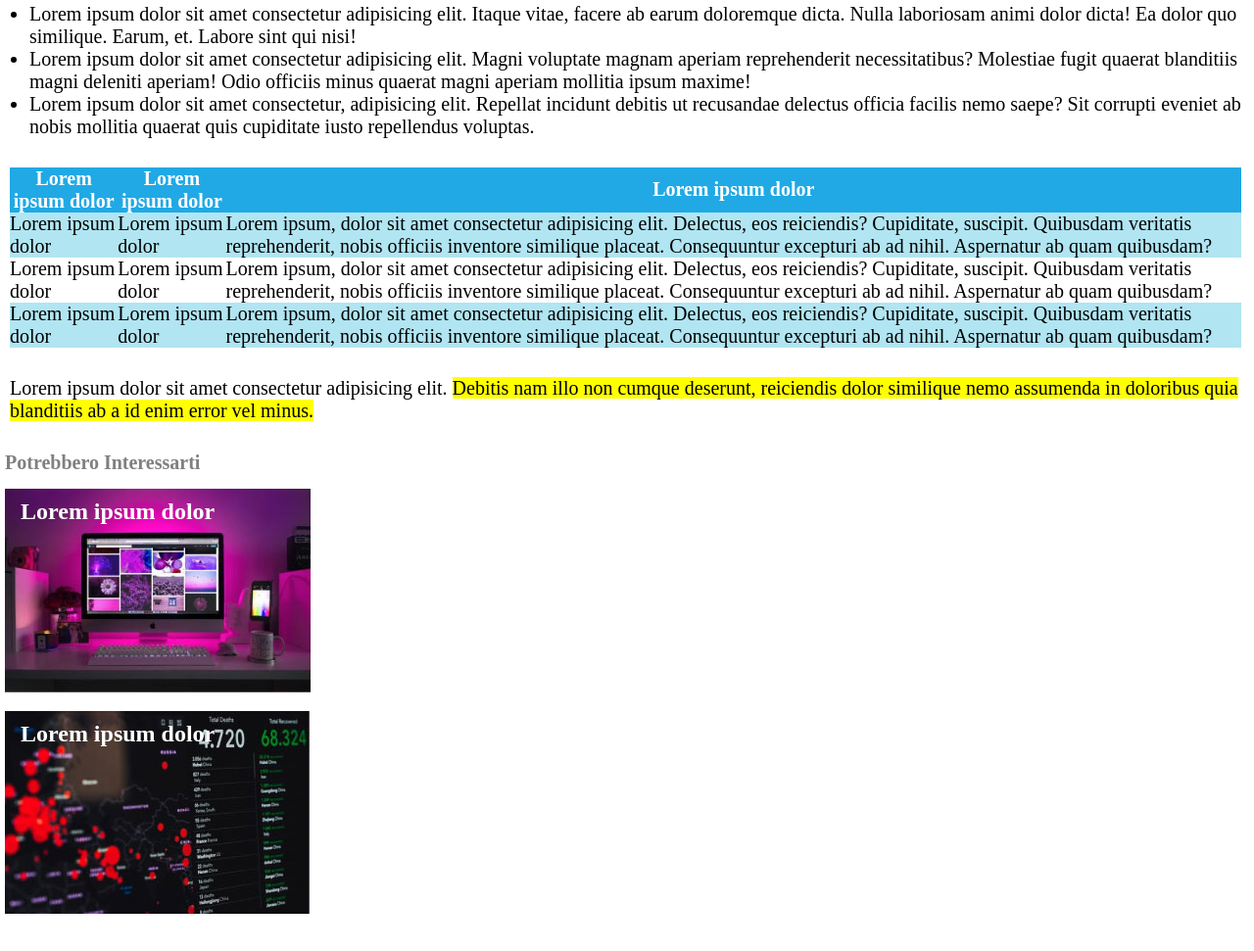
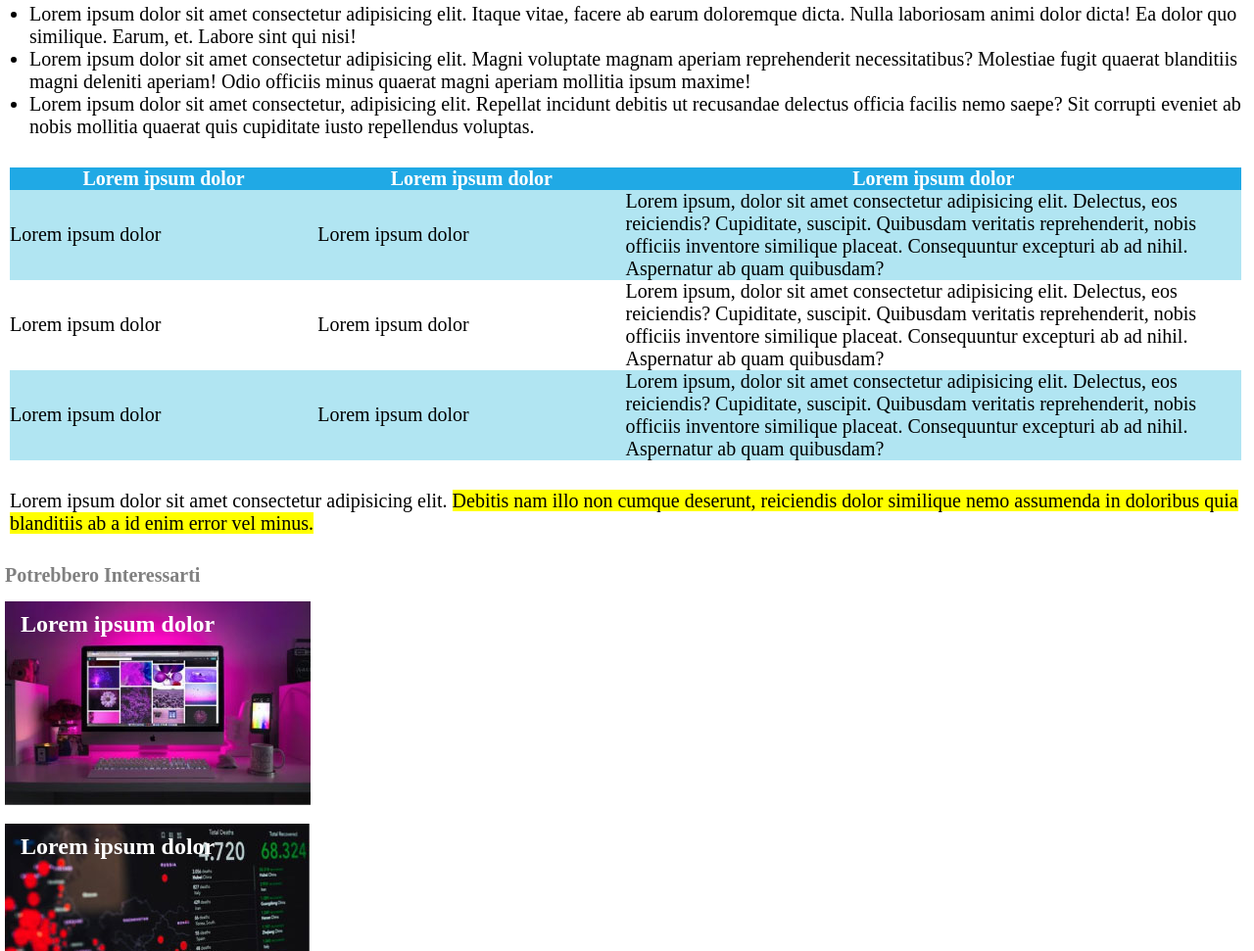
Before and after one commit to ValerioCarbone/html-css-booleaner1, a plain HTML site: page index.html in a window 1280 px wide. Shown: the part 882-1853 px from the top of the page at 98% size. Before the commit the page ends 1827 px from the top, so only its background shows below. Drawn offline with Linux system fonts and the light colour scheme.

Commit message:
Correzione finale

```diff
--- a/css/style.css
+++ b/css/style.css
@@ -60,15 +60,16 @@ th {
 table {
     margin-bottom: 30px;
     border: none;
-    border-spacing: 0px;
+    border-collapse: collapse;
+    width: 100%;
 }
 
 .column {
-    column-gap: 200px;
+    width: 50%;
 }
 
 .column2 {
-    column-gap: 200px;
+    width: 25%;
 }
 
 footer{
--- a/index.html
+++ b/index.html
@@ -38,27 +38,27 @@
                 <table>
 
                     <tr>
+                        <th class="column2">Lorem ipsum dolor</th>
+                        <th class="column2">Lorem ipsum dolor</th>
                         <th class="column">Lorem ipsum dolor</th>
-                        <th class="column2">Lorem ipsum dolor</th>
-                        <th>Lorem ipsum dolor</th>
                     </tr>
 
                     <tr style="background-color: #B1E5F2;">
-                        <td class="column">Lorem ipsum dolor</td>
                         <td class="column2">Lorem ipsum dolor</td>
-                        <td>Lorem ipsum, dolor sit amet consectetur adipisicing elit. Delectus, eos reiciendis? Cupiditate, suscipit. Quibusdam veritatis reprehenderit, nobis officiis inventore similique placeat. Consequuntur excepturi ab ad nihil. Aspernatur ab quam quibusdam?</td>
+                        <td class="column2">Lorem ipsum dolor</td>
+                        <td class="column">Lorem ipsum, dolor sit amet consectetur adipisicing elit. Delectus, eos reiciendis? Cupiditate, suscipit. Quibusdam veritatis reprehenderit, nobis officiis inventore similique placeat. Consequuntur excepturi ab ad nihil. Aspernatur ab quam quibusdam?</td>
 
                     </tr>
 
                     <tr>
-                        <td class="column">Lorem ipsum dolor</td>
-                        <td class="column2">Lorem ipsum dolor</td>
+                        <td>Lorem ipsum dolor</td>
+                        <td>Lorem ipsum dolor</td>
                         <td>Lorem ipsum, dolor sit amet consectetur adipisicing elit. Delectus, eos reiciendis? Cupiditate, suscipit. Quibusdam veritatis reprehenderit, nobis officiis inventore similique placeat. Consequuntur excepturi ab ad nihil. Aspernatur ab quam quibusdam?</td>
                     </tr>
 
                     <tr style="background-color: #B1E5F2;">
-                        <td class="column">Lorem ipsum dolor</td>
-                        <td class="column2">Lorem ipsum dolor</td>
+                        <td>Lorem ipsum dolor</td>
+                        <td>Lorem ipsum dolor</td>
                         <td>Lorem ipsum, dolor sit amet consectetur adipisicing elit. Delectus, eos reiciendis? Cupiditate, suscipit. Quibusdam veritatis reprehenderit, nobis officiis inventore similique placeat. Consequuntur excepturi ab ad nihil. Aspernatur ab quam quibusdam?</td>
                     </tr>
 
```
